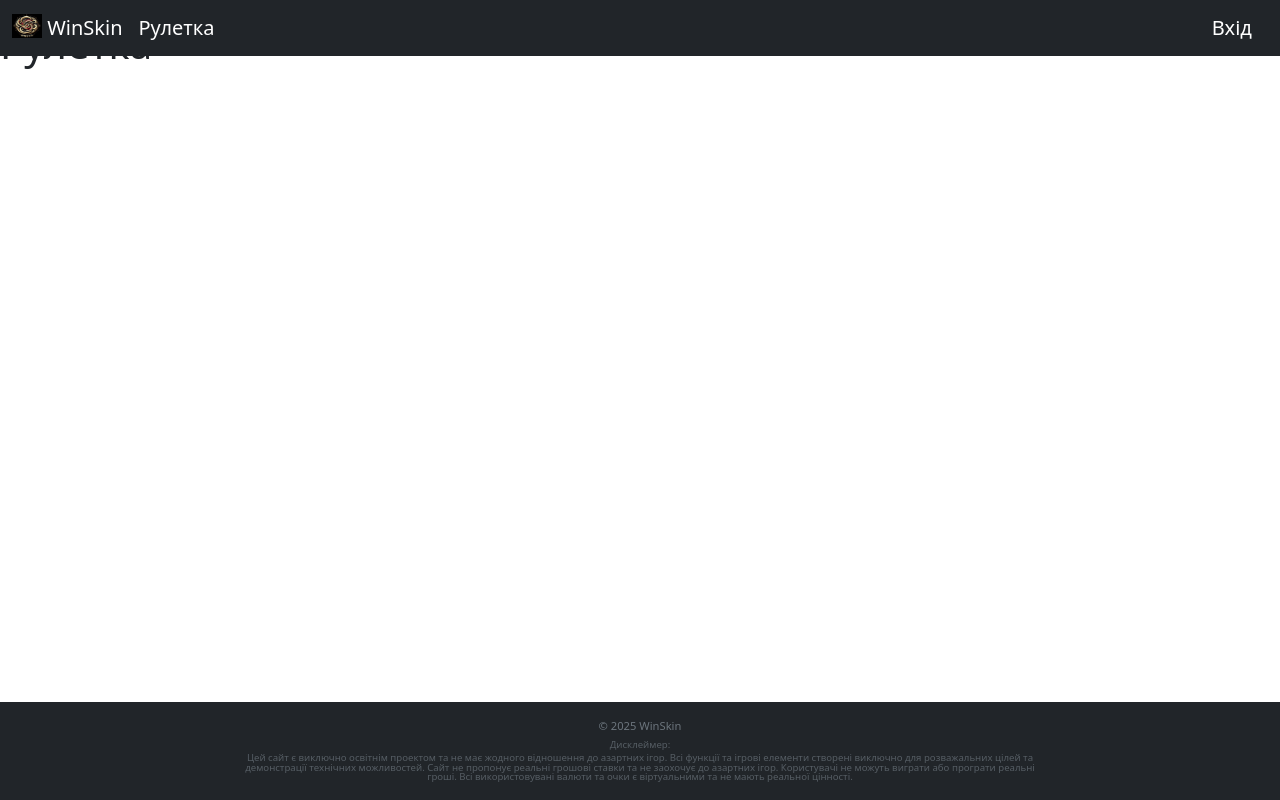
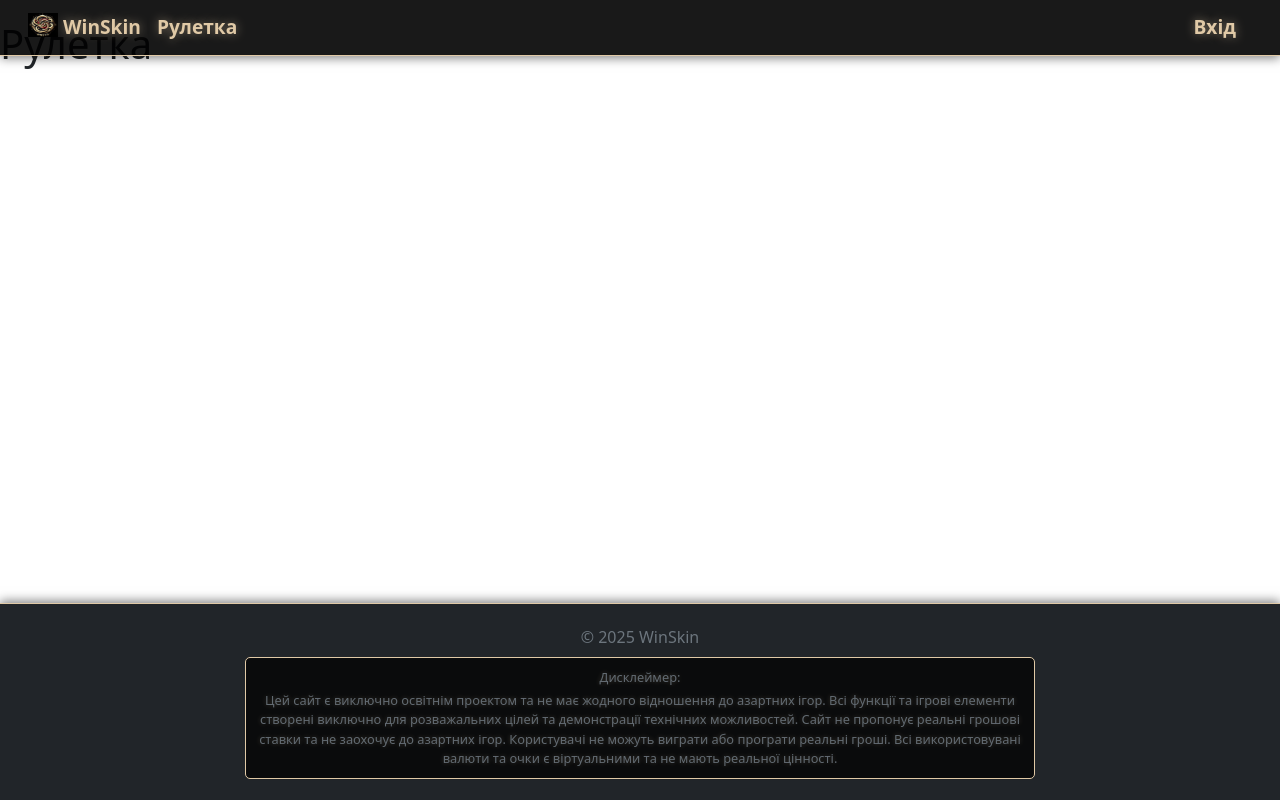
Before and after one commit to p3nc/WinSkin-site, a Flask app: page /roulette in a window 1280 px wide. Run offline with Flask 3, Linux system fonts and the light colour scheme; some libraries are stand-ins or nearby versions.

Commit message:
Updated navbar and footer styles: added golden accents, semi-transparent backgrounds, shadows and hover effects

```diff
--- a/static/css/base.css
+++ b/static/css/base.css
@@ -20,36 +20,88 @@ main.content {
     position: relative;
     bottom: 0;
     width: 100%;
-    background-color: #343a40;
-    color: white;
+    background-color: rgba(0, 0, 0, 0.9);
+    color: #e0c9a6;
     text-align: center;
-    padding: 0;
+    padding: 10px 0;
     z-index: 20;
-    font-size: 0.7rem;
-    line-height: 1;
+    border-top: 1px solid #e0c9a6;
+    box-shadow: 0 -2px 10px rgba(0, 0, 0, 0.5);
 }
 
 .footer .container {
-    padding: 2px;
+    padding: 5px;
     max-width: 800px;
     margin: 0 auto;
-    line-height: 1;
 }
 
 .footer .disclaimer {
     margin: 0;
+    background-color: rgba(0, 0, 0, 0.7);
+    padding: 10px;
+    border-radius: 5px;
+    border: 1px solid #e0c9a6;
 }
 
 .footer .disclaimer p {
     margin: 0;
-    font-size: 0.6rem;
-    opacity: 0.7;
-    line-height: 1;
+    font-size: 0.8rem;
+    opacity: 0.9;
+    text-shadow: 0 0 5px rgba(224, 201, 166, 0.3);
+}
+
+.navbar {
+    background-color: rgba(0, 0, 0, 0.9) !important;
+    border-bottom: 1px solid #e0c9a6;
+    box-shadow: 0 2px 10px rgba(0, 0, 0, 0.5);
+    padding: 0.5rem 1rem;
+}
+
+.navbar-brand {
+    color: #e0c9a6 !important;
+    font-size: 1.2rem;
+    font-weight: bold;
+    text-shadow: 0 0 10px rgba(224, 201, 166, 0.5);
+    transition: all 0.3s ease;
+}
+
+.navbar-brand:hover {
+    color: #fff !important;
+    text-shadow: 0 0 15px rgba(224, 201, 166, 0.8);
 }
 
 .navbar-text {
+    color: #e0c9a6 !important;
+    font-size: 1rem;
+    padding: 0.5rem 1rem;
+    background-color: rgba(0, 0, 0, 0.7);
+    border: 1px solid #e0c9a6;
+    border-radius: 5px;
+    margin: 0 0.5rem;
+    transition: all 0.3s ease;
+}
+
+.navbar-text:hover {
+    background-color: rgba(224, 201, 166, 0.1);
+    box-shadow: 0 0 10px rgba(224, 201, 166, 0.3);
+}
+
+.navbar .btn-outline-warning {
+    color: #e0c9a6 !important;
+    border-color: #e0c9a6;
+    background-color: rgba(0, 0, 0, 0.7);
+    transition: all 0.3s ease;
+}
+
+.navbar .btn-outline-warning:hover {
+    background-color: rgba(224, 201, 166, 0.1);
+    border-color: #fff;
     color: #fff !important;
-    font-size: 0.9rem;
+    box-shadow: 0 0 10px rgba(224, 201, 166, 0.3);
+}
+
+.navbar .text-warning {
+    color: #e0c9a6 !important;
 }
 
 .text-warning {
```
Also changed, not shown: instance/db.sqlite (added).
